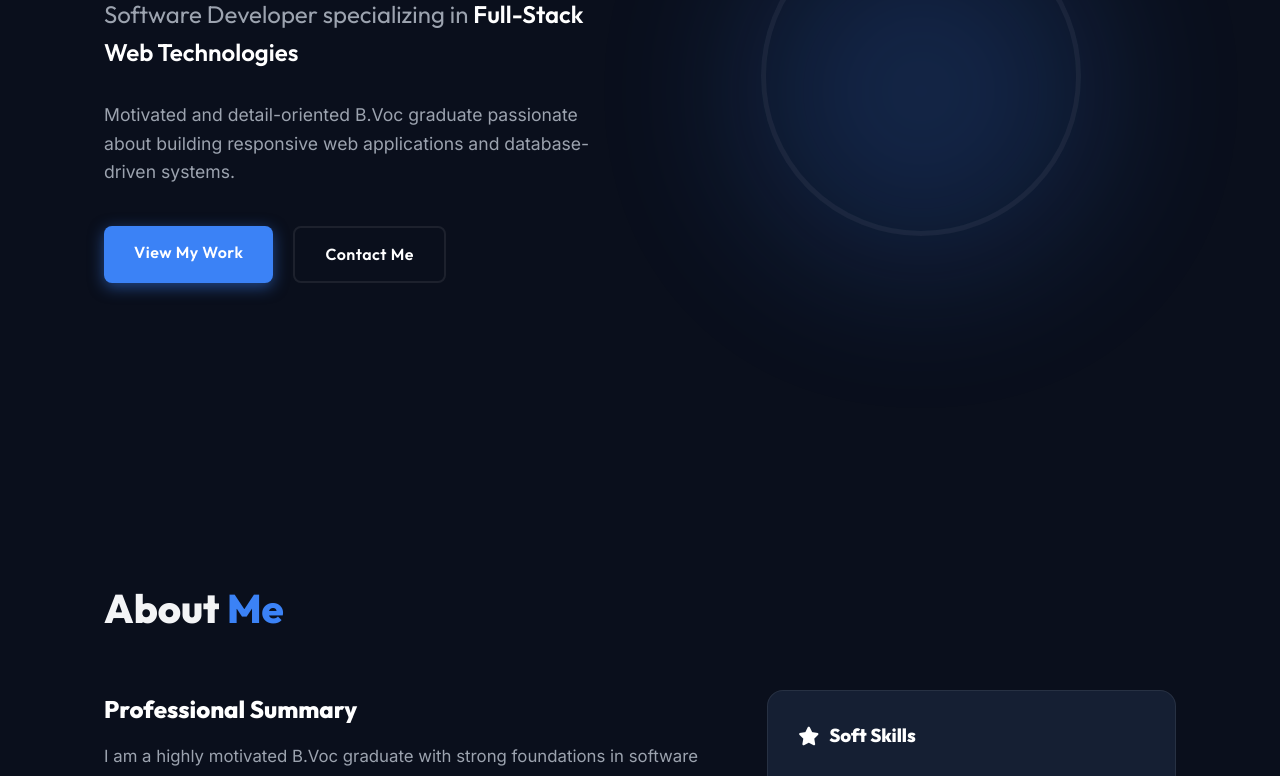
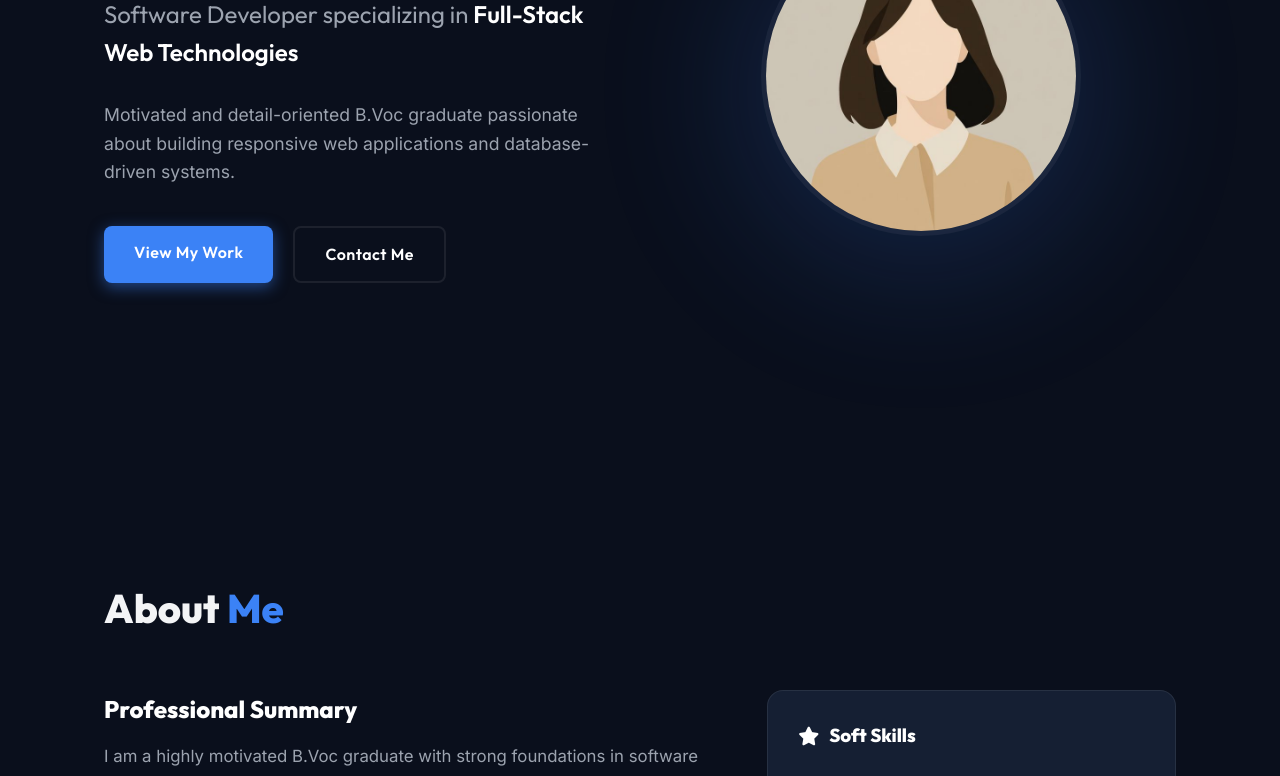
Before and after one commit to Prajapati-rajvi09/My-Portfolio, a plain HTML site: page index.html in a window 1280 px wide. Shown: the part 324-1100 px from the top of the page. Drawn offline with nearby package versions, Linux system fonts and the light colour scheme.

Commit message:
first commit

```diff
--- a/index.html
+++ b/index.html
@@ -48,7 +48,7 @@
         </div>
         <div class="hero-image-wrapper" data-aos="zoom-in" data-aos-delay="200">
             <div class="blob-bg"></div>
-            <img src="c:\Users\RAJVI PRAJAPATI\Downloads\Rajvi portfolio.jpg"
+            <img src="Rajvi portfolio.jpg"
                 alt="Rajvi Prajapati" class="hero-img">
         </div>
     </section>
```
Also changed, not shown: Rajvi portfolio.jpg (added).
